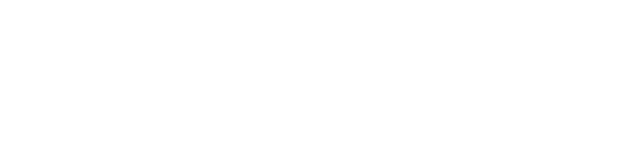
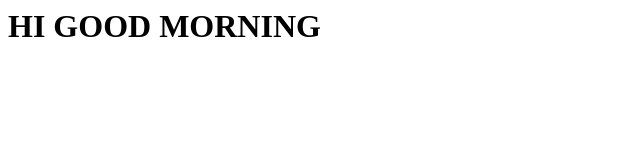
Before and after one commit to WVCS/website-abbyjlee, a plain HTML site: page index.html in a window 1280 px wide. Shown: the whole page, without its empty margins (0-640 px from the left). Drawn offline with Linux system fonts and the light colour scheme.

Commit message:
added text to test things out

```diff
--- a/index.html
+++ b/index.html
@@ -1,7 +1,7 @@
 <html>
 
 
-
+  <h1> HI GOOD MORNING </h>
 
 
 
```
